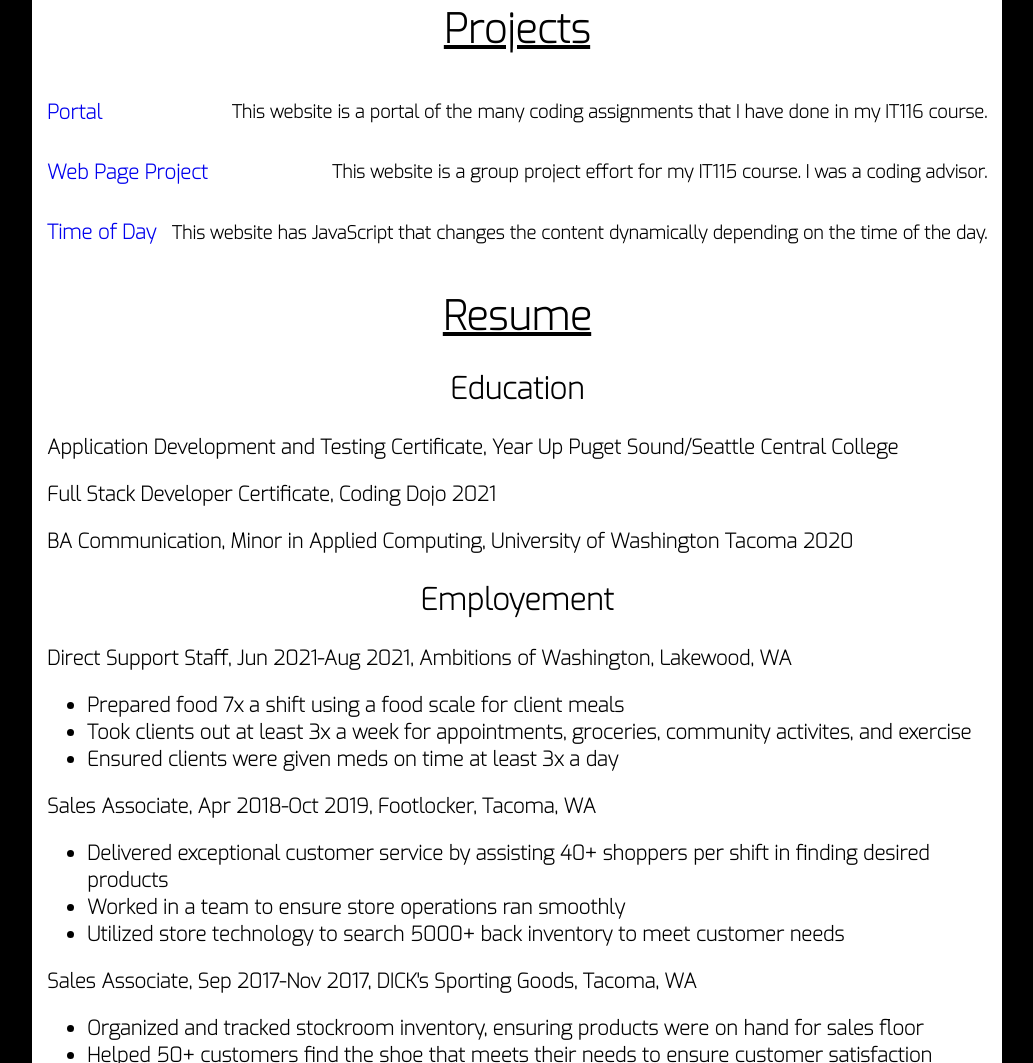
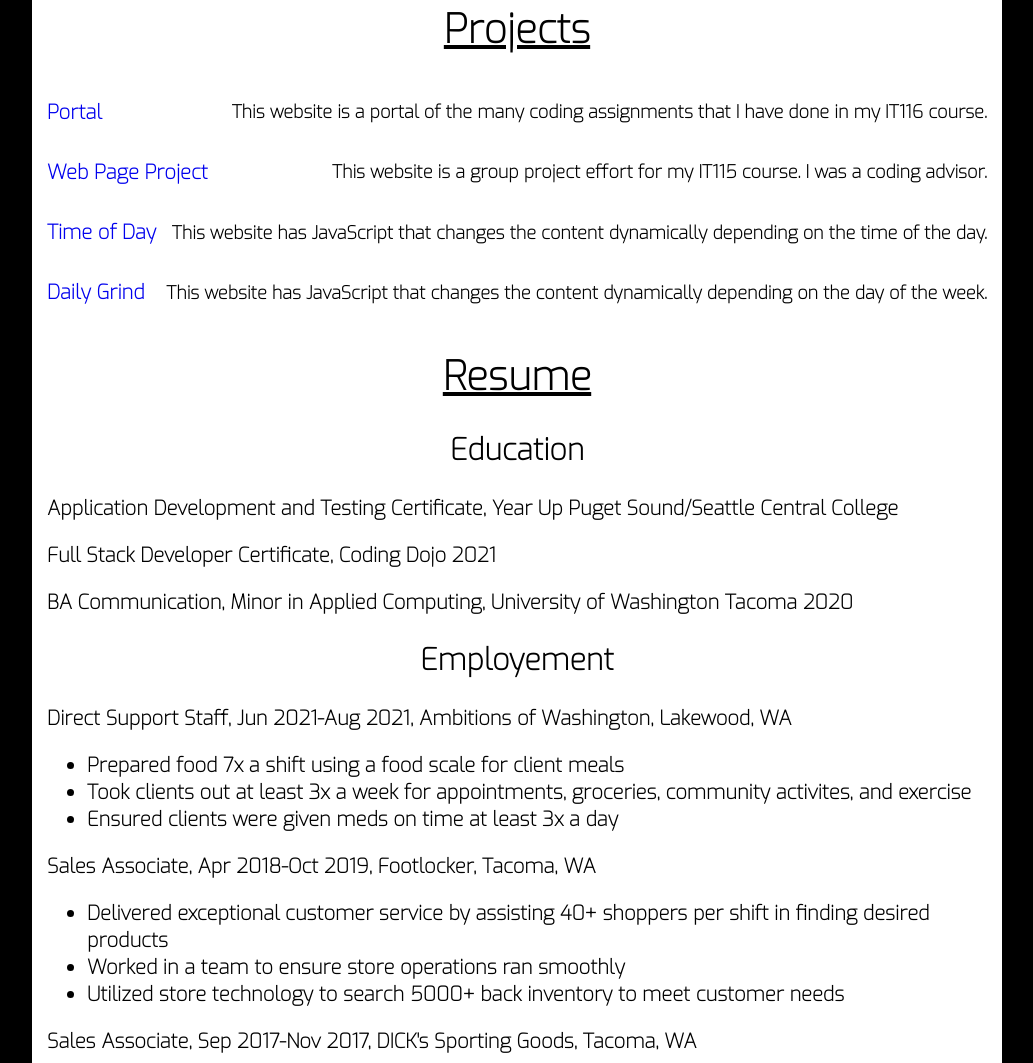
Before and after one commit to allenalmario/digital-portfolio, a plain HTML site: page index.html in a window 1280 px wide. Shown: the part 2904-3967 px from the top of the page, without its empty margins (123-1156 px from the left). Drawn offline with Linux system fonts and the light colour scheme.

Commit message:
add daily grind assingment in projects

```diff
--- a/index.html
+++ b/index.html
@@ -38,6 +38,10 @@
                 <h2><a href="https://allenalmario.github.io/time-of-day/" target="_blank">Time of Day</a></h2>
                 <p>This website has JavaScript that changes the content dynamically depending on the time of the day.</p>
             </div>
+            <div class="project">
+                <h2><a href="https://allenalmario.github.io/daily-grind/" target="_blank">Daily Grind</a></h2>
+                <p>This website has JavaScript that changes the content dynamically depending on the day of the week.</p>
+            </div>
         </div>
         <div class="resume">
             <h1>Resume</h1>
```
